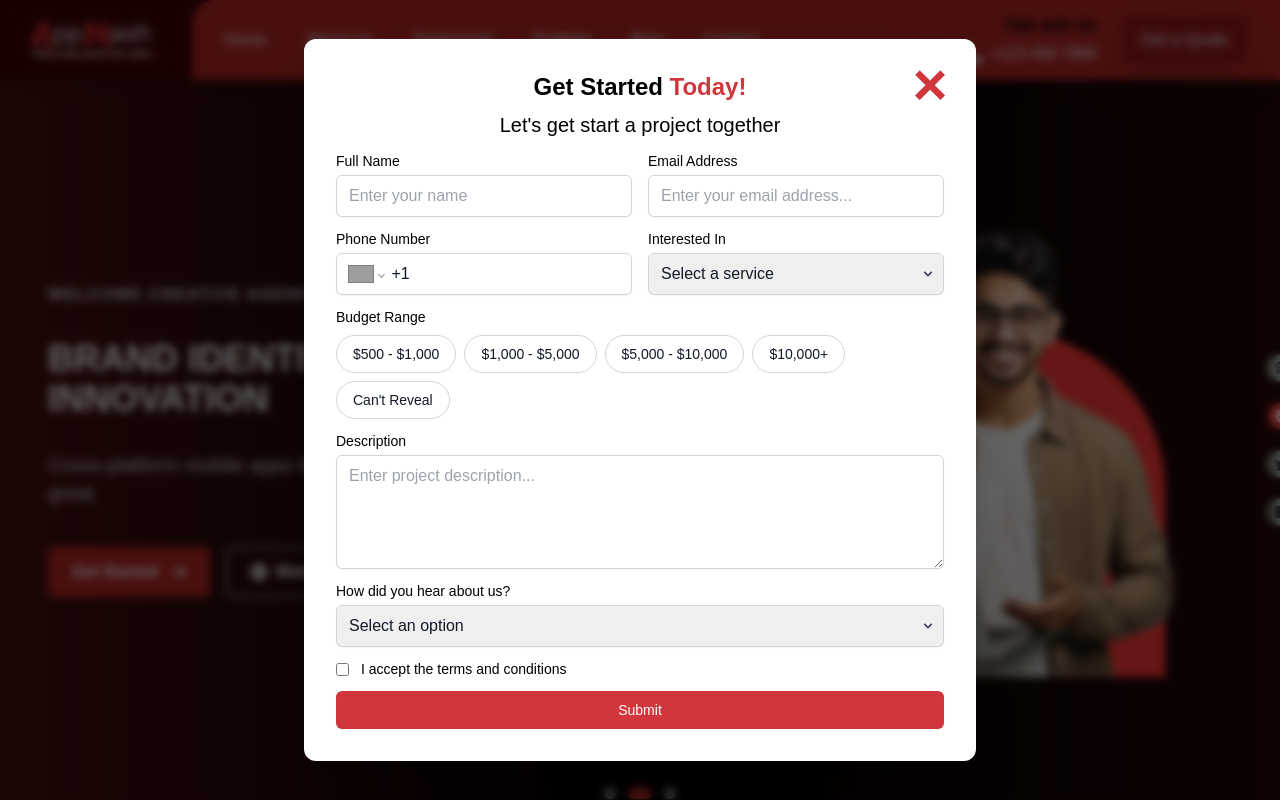
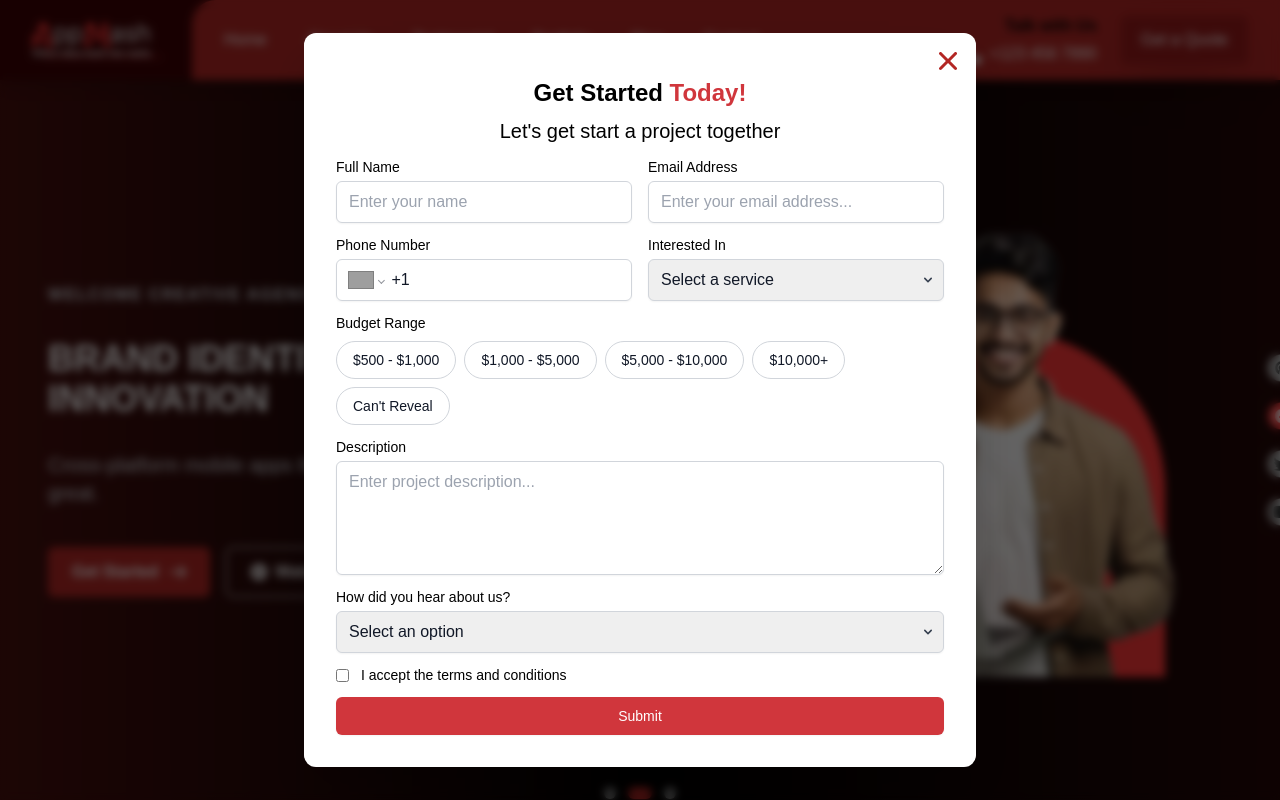
Before and after one commit to Asharkhan468/AppMash-Company-website, a Next.js app: page / in a window 1280 px wide. Both pictures are taken after a click on the button "Get a Quote". Shown: the top 800 px of the page. Built offline with nearby package versions, Linux system fonts and the light colour scheme; grey boxes are pictures that could not be loaded; a web font is replaced by a local one.

Commit message:
GETQUOTE FORM UPDATE

```diff
--- a/app/components/GetQuoteForm.tsx
+++ b/app/components/GetQuoteForm.tsx
@@ -1,8 +1,10 @@
 "use client";
 import React, { useState } from "react";
 import PhoneInput from "react-phone-number-input";
+import { FontAwesomeIcon } from "@fortawesome/react-fontawesome";
+import { faXmark } from "@fortawesome/free-solid-svg-icons";
 
-const GetStartedForm = () => {
+const GetStartedForm = ({ onClose }: { onClose?: () => void }) => {
   const [phone, setPhone] = useState("");
 
   const services = [
@@ -32,6 +34,17 @@ const GetStartedForm = () => {
   return (
     <div className="w-full">
       <form className="space-y-3">
+
+         <button
+      type="button"
+      onClick={onClose}
+      className="absolute top-4 right-4 text-primary2 font-bold transition"
+    >
+      <FontAwesomeIcon
+        icon={faXmark}
+        className="w-5 h-5 sm:w-6 sm:h-6"
+      />
+    </button>
         {/* Header */}
         <div className="text-center">
           <h2 className="text-2xl font-bold text-neutral2">
--- a/app/components/Navbar.tsx
+++ b/app/components/Navbar.tsx
@@ -40,7 +40,6 @@ const Navbar = () => {
 
   return (
     <div className="w-full bg-gradient1 shadow-lg p-0 fixed top-0 left-0 z-50">
-
       {/* Mobile Header (visible only on mobile) */}
       <div className="md:hidden flex justify-between items-center px-4 py-3 bg-primary2">
         <Link href="/" className="relative h-16 w-16">
@@ -176,19 +175,9 @@ const Navbar = () => {
             className="relative w-full max-w-2xl bg-secondary1 rounded-xl shadow-2xl overflow-y-auto"
             style={{ maxHeight: "95vh" }}
           >
-            {/* Extra Large Red Close Button */}
-            <button
-              onClick={() => setShowForm(false)}
-              className="absolute top-4 right-4 z-10 cursor-pointer text-primary1 hover:text-primary2 text-6xl font-bold transition-colors duration-200 focus:outline-none"
-              style={{ width: "60px", height: "60px", lineHeight: "60px" }}
-              aria-label="Close form"
-            >
-              &times;
-            </button>
-
             {/* Form Content */}
             <div className="p-6 md:p-8 w-full">
-              <GetStartedForm />
+              <GetStartedForm onClose={() => setShowForm(false)} />
             </div>
           </div>
         </div>
```
